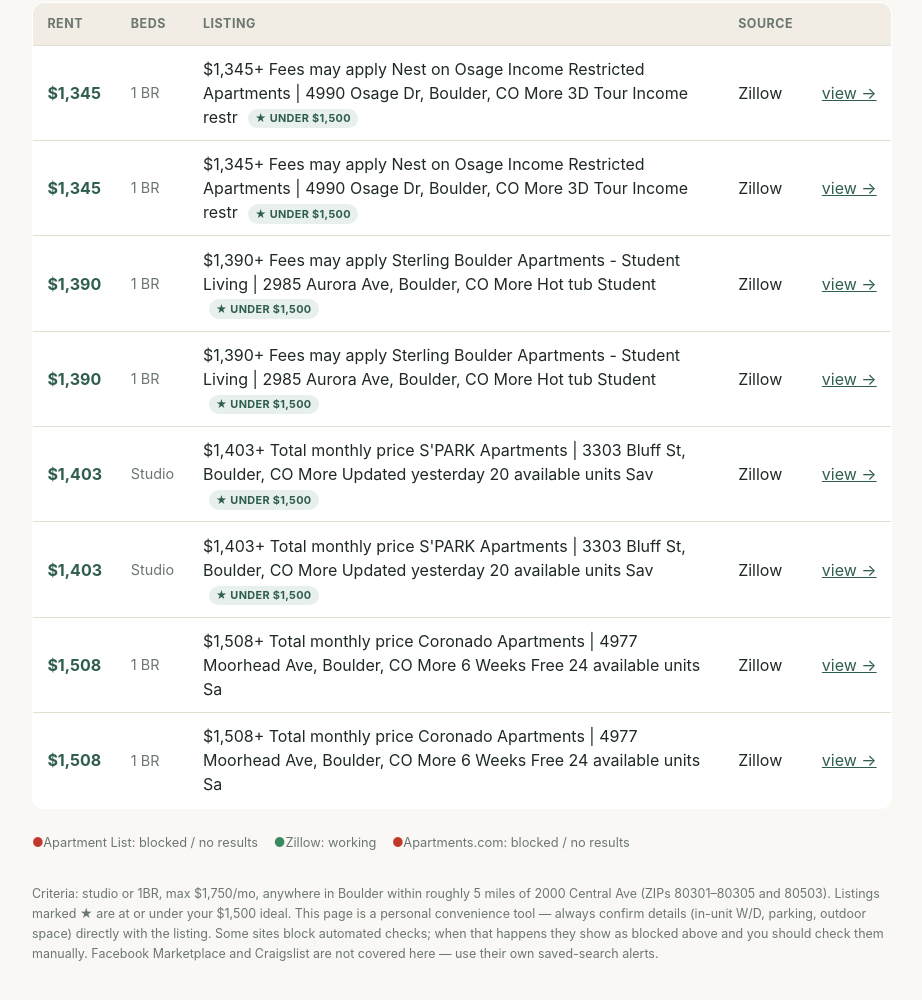
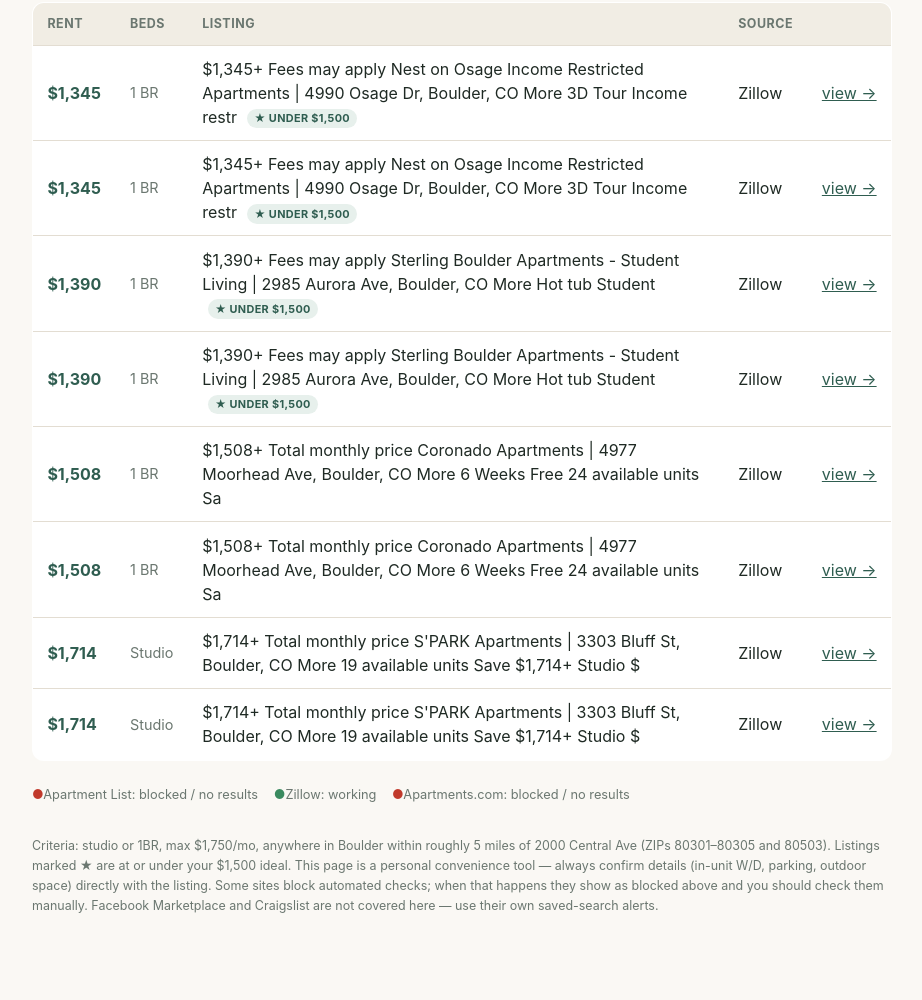
Before and after one commit to cliffwat-21/boulder-housing, a plain HTML site: page docs/index.html in a window 1280 px wide. Shown: the part 224-1224 px from the top of the page, without its empty margins (178-1100 px from the left). Drawn offline with Linux system fonts and the light colour scheme.

Commit message:
Update listings

```diff
--- a/docs/index.html
+++ b/docs/index.html
@@ -49,7 +49,7 @@
     <div class="summary">
       <strong>8</strong> listing(s) in budget this run
       &middot; <strong>0</strong> new since last check
-      <br><span style="font-size:.85rem;color:var(--muted)">Last updated Friday, November 20 2026 at 09:38 PM UTC</span>
+      <br><span style="font-size:.85rem;color:var(--muted)">Last updated Saturday, November 21 2026 at 08:19 PM UTC</span>
     </div>
 
     <table>
@@ -91,22 +91,6 @@
           </tr>
 
           <tr class="">
-            <td class="rent">$1,403</td>
-            <td class="beds">Studio</td>
-            <td>$1,403+ Total monthly price S&#x27;PARK Apartments | 3303 Bluff St, Boulder, CO More Updated yesterday 20 available units Sav <span class="badge ideal">&#9733; under $1,500</span></td>
-            <td>Zillow</td>
-            <td><a href="https://www.zillow.com/apartments/boulder-co/s&#x27;park-apartments/CkBRVt/" target="_blank" rel="noopener">view&nbsp;&rarr;</a></td>
-          </tr>
-
-          <tr class="">
-            <td class="rent">$1,403</td>
-            <td class="beds">Studio</td>
-            <td>$1,403+ Total monthly price S&#x27;PARK Apartments | 3303 Bluff St, Boulder, CO More Updated yesterday 20 available units Sav <span class="badge ideal">&#9733; under $1,500</span></td>
-            <td>Zillow</td>
-            <td><a href="https://www.zillow.com/apartments/boulder-co/s&#x27;park-apartments/CkBRVt/" target="_blank" rel="noopener">view&nbsp;&rarr;</a></td>
-          </tr>
-
-          <tr class="">
             <td class="rent">$1,508</td>
             <td class="beds">1 BR</td>
             <td>$1,508+ Total monthly price Coronado Apartments | 4977 Moorhead Ave, Boulder, CO More 6 Weeks Free 24 available units Sa </td>
@@ -120,6 +104,22 @@
             <td>$1,508+ Total monthly price Coronado Apartments | 4977 Moorhead Ave, Boulder, CO More 6 Weeks Free 24 available units Sa </td>
             <td>Zillow</td>
             <td><a href="https://www.zillow.com/apartments/boulder-co/coronado-apartments/5XtPxW/" target="_blank" rel="noopener">view&nbsp;&rarr;</a></td>
+          </tr>
+
+          <tr class="">
+            <td class="rent">$1,714</td>
+            <td class="beds">Studio</td>
+            <td>$1,714+ Total monthly price S&#x27;PARK Apartments | 3303 Bluff St, Boulder, CO More 19 available units Save $1,714+ Studio $ </td>
+            <td>Zillow</td>
+            <td><a href="https://www.zillow.com/apartments/boulder-co/s&#x27;park-apartments/CkBRVt/" target="_blank" rel="noopener">view&nbsp;&rarr;</a></td>
+          </tr>
+
+          <tr class="">
+            <td class="rent">$1,714</td>
+            <td class="beds">Studio</td>
+            <td>$1,714+ Total monthly price S&#x27;PARK Apartments | 3303 Bluff St, Boulder, CO More 19 available units Save $1,714+ Studio $ </td>
+            <td>Zillow</td>
+            <td><a href="https://www.zillow.com/apartments/boulder-co/s&#x27;park-apartments/CkBRVt/" target="_blank" rel="noopener">view&nbsp;&rarr;</a></td>
           </tr>
       </tbody>
     </table>
```
